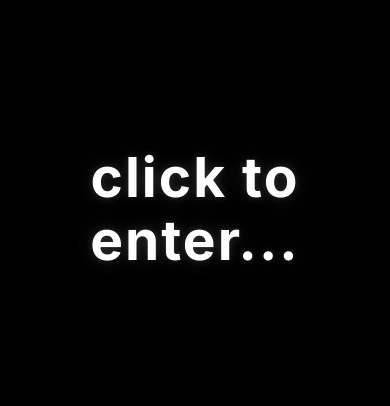
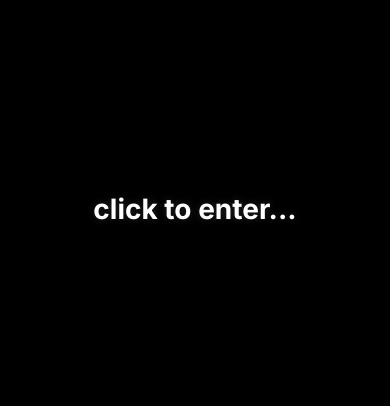
Before and after one commit to silvasantosjuniorneymarda568-dot/Mysite, a plain HTML site: page index.html in a window 390 px wide. Shown: the part 213-619 px from the top of the page. Drawn offline with Linux system fonts and the light colour scheme.

Commit message:
Refactor #enterText styles for better responsiveness
Updated styles for #enterText to improve responsiveness and appearance.

```diff
--- a/style.css
+++ b/style.css
@@ -32,19 +32,16 @@ html,body{
 }
 
 #enterText{
-    font-size:clamp(55px,9vw,115px);
-    font-weight:700;
-    letter-spacing:2px;
-    color:#fff;
-    text-align:center;
-    line-height:1.15;
-    user-select:none;
-    transition:.35s;
-    text-shadow:
-    0 0 8px rgba(255,255,255,.15),
-    0 0 25px rgba(255,255,255,.12);
+    font-size: clamp(28px, 7vw, 60px);
+    font-weight: 700;
+    white-space: nowrap;
+    line-height: 1;
+    letter-spacing: 0;
+    display: inline-block;
+    user-select: none;
+    color: #fff;
+    text-shadow: 0 0 8px rgba(255,255,255,.15);
 }
-
 #enterText:hover{
     transform:scale(1.04);
 }
```
